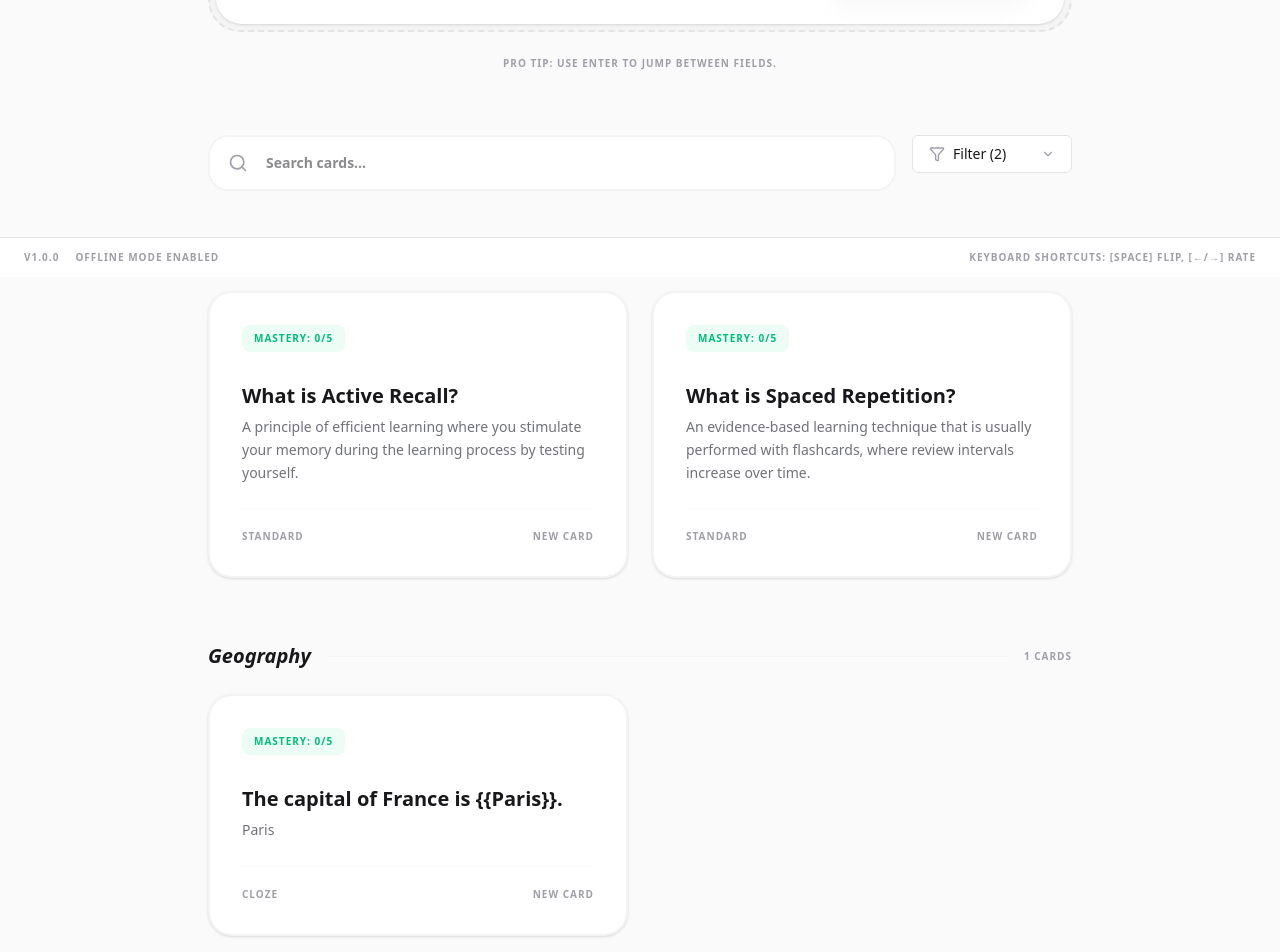
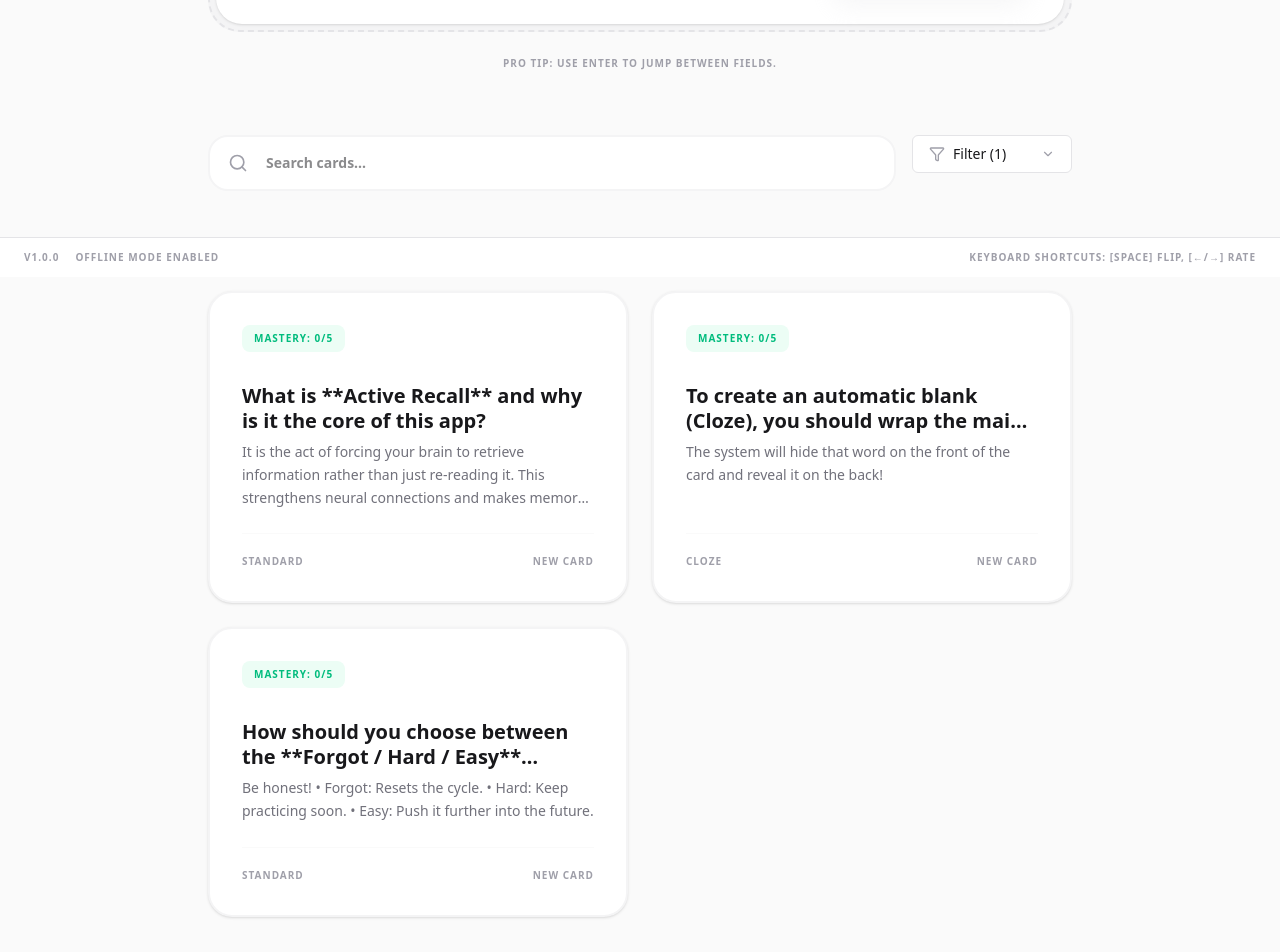
Before and after one commit to HermesEsp/ActiveRecall, a React (Vite) app: page /library in a window 1280 px wide. Shown: the part 523-1475 px from the top of the page. Built offline with nearby package versions, Linux system fonts and the light colour scheme.

Commit message:
feat: add cram mode to dashboard and restore tutorial cards functionality to settings

```diff
--- a/src/application/store/useMasteryStore.ts
+++ b/src/application/store/useMasteryStore.ts
@@ -52,6 +52,7 @@ interface MasteryState {
   migrateAll: () => void;
   exportData: () => string;
   importData: (jsonData: string) => boolean;
+  restoreTutorial: () => void;
 }
 
 export const useMasteryStore = create<MasteryState>()(
@@ -206,6 +207,19 @@ export const useMasteryStore = create<MasteryState>()(
           console.error('Import failed', e);
           return false;
         }
+      },
+      restoreTutorial: () => {
+        const { language, cards: currentCards } = get();
+        const tutorialCards = getDefaultCards(language);
+
+        // Don't add if cards with same content already exist
+        const missingTutorials = tutorialCards.filter(
+          tc => !currentCards.some(cc => cc.front === tc.front)
+        );
+
+        if (missingTutorials.length > 0) {
+          set({ cards: [...currentCards, ...missingTutorials] });
+        }
       }
     }),
     {
--- a/src/presentation/pages/DashboardPage.tsx
+++ b/src/presentation/pages/DashboardPage.tsx
@@ -52,21 +52,32 @@ export const DashboardPage: React.FC = () => {
         <h2 className="text-zinc-500 text-[10px] font-black uppercase tracking-[0.2em] mb-4">{t.dashboard.startPrompt}</h2>
         <div className="bg-zinc-900 dark:bg-zinc-100 p-10 md:p-16 rounded-[40px] shadow-2xl shadow-zinc-200 dark:shadow-none relative overflow-hidden group">
           <div className="relative z-10 flex flex-col items-center gap-8">
-            <h1 className="text-4xl md:text-6xl font-black text-white dark:text-zinc-900 tracking-tight leading-tight">
+            <h1 className="text-4xl md:text-6xl font-black text-white dark:text-zinc-900 tracking-tighter italic">
               {cardsDue > 0
                 ? t.dashboard.reviewCount.replace('{count}', cardsDue.toString())
                 : t.dashboard.allCaughtUp}
             </h1>
 
-            {cardsDue > 0 && (
+            <div className="flex flex-col gap-4 w-full max-w-xs">
               <button
                 onClick={() => navigate('/study')}
-                className="w-full md:w-auto px-16 py-6 bg-white dark:bg-zinc-900 text-zinc-900 dark:text-white rounded-[24px] font-black text-xl hover:scale-[1.05] active:scale-[0.95] transition-all shadow-xl flex items-center justify-center gap-4 group/btn"
+                disabled={cardsDue === 0}
+                className="w-full flex items-center justify-center gap-3 px-8 py-5 bg-white dark:bg-zinc-900 text-zinc-900 dark:text-white rounded-2xl font-black text-sm uppercase tracking-widest hover:scale-105 active:scale-95 transition-all shadow-xl disabled:opacity-20 disabled:hover:scale-100"
               >
-                <span>{t.study.start}</span>
-                <Play size={24} fill="currentColor" className="group-hover/btn:translate-x-2 transition-transform" />
+                <Play size={20} fill="currentColor" />
+                {t.study.title}
               </button>
-            )}
+
+              {cardsDue === 0 && (
+                <button
+                  onClick={() => navigate('/study?all=true')}
+                  className="w-full flex items-center justify-center gap-3 px-8 py-4 bg-zinc-800 dark:bg-zinc-200 text-zinc-300 dark:text-zinc-600 rounded-2xl font-bold text-xs uppercase tracking-widest hover:bg-zinc-700 dark:hover:bg-zinc-300 transition-all"
+                >
+                  <Calendar size={16} />
+                  {t.dashboard.cramMode}
+                </button>
+              )}
+            </div>
           </div>
           <div className="absolute top-0 right-0 w-64 h-64 bg-white/5 dark:bg-zinc-900/5 rounded-full -translate-y-1/2 translate-x-1/2 blur-3xl group-hover:bg-white/10 transition-colors" />
         </div>
--- a/src/presentation/pages/SettingsPage.tsx
+++ b/src/presentation/pages/SettingsPage.tsx
@@ -2,7 +2,7 @@ import React, { useState } from 'react';
 import { useMasteryStore, getDefaultCards } from '../../application/store/useMasteryStore';
 import { cn } from '../../lib/utils';
 import { usePWAInstall } from '../hooks/usePWAInstall';
-import { Download, Globe, Smartphone, Database, Trash2, Languages, Share2, Cloud, Sun, Moon, Monitor } from 'lucide-react';
+import { Download, Globe, Smartphone, Database, Trash2, Languages, Share2, Cloud, Sun, Moon, Monitor, GraduationCap, RotateCcw } from 'lucide-react';
 
 const REQUIRED_CARD_KEYS = ['id', 'front', 'back', 'category', 'masteryLevel', 'type'] as const;
 
@@ -60,12 +60,17 @@ const Modal: React.FC<ModalProps> = ({ open, title, message, confirmLabel = 'OK'
 };
 
 export const SettingsPage: React.FC = () => {
-  const { cards, t, language, setLanguage, theme, setTheme, exportData, importData: importToStore } = useMasteryStore();
+  const { cards, t, language, setLanguage, theme, setTheme, exportData, importData: importToStore, restoreTutorial } = useMasteryStore();
   const { isInstallable, install } = usePWAInstall();
   const [modal, setModal] = useState<Omit<ModalProps, 'onConfirm' | 'onCancel'> & { onConfirm: () => void } | null>(null);
 
   const showAlert = (title: string, message: string) => {
     setModal({ open: true, title, message, onConfirm: () => setModal(null) });
+  };
+
+  const handleRestoreTutorial = () => {
+    restoreTutorial();
+    showAlert('✓', language === 'pt' ? 'Cards de tutorial restaurados!' : 'Tutorial cards restored!');
   };
 
   const showConfirm = (title: string, message: string, onConfirm: () => void, variant: 'danger' | 'info' = 'danger') => {
@@ -204,6 +209,24 @@ export const SettingsPage: React.FC = () => {
           </div>
         </section>
 
+        {/* Onboarding */}
+        <section className="p-6 bg-white dark:bg-zinc-900 border border-zinc-200 dark:border-zinc-800 rounded-2xl shadow-sm">
+          <div className="flex items-center gap-3 mb-2">
+            <div className="w-8 h-8 bg-zinc-100 dark:bg-zinc-800 rounded-lg flex items-center justify-center text-zinc-900 dark:text-zinc-100">
+              <GraduationCap size={18} />
+            </div>
+            <h3 className="text-lg font-bold text-zinc-900 dark:text-zinc-100">{t.settings.onboarding}</h3>
+          </div>
+          <p className="text-sm text-zinc-500 mb-6 leading-relaxed">{t.settings.restoreTutorialDesc}</p>
+          <button
+            onClick={handleRestoreTutorial}
+            className="w-full flex items-center justify-center gap-2 px-4 py-3 bg-zinc-50 dark:bg-zinc-800 text-zinc-900 dark:text-zinc-100 rounded-xl font-bold hover:bg-zinc-100 dark:hover:bg-zinc-700 transition-all border border-zinc-200 dark:border-zinc-700 text-xs uppercase tracking-widest"
+          >
+            <RotateCcw size={14} className="mr-1" />
+            {t.settings.restoreTutorial}
+          </button>
+        </section>
+
         {/* Google Drive — Coming Soon */}
         <section className="p-6 bg-white dark:bg-zinc-900 border border-zinc-200 dark:border-zinc-800 rounded-2xl shadow-sm opacity-60">
           <div className="flex items-center justify-between mb-4">
--- a/src/presentation/pages/StudyPage.tsx
+++ b/src/presentation/pages/StudyPage.tsx
@@ -1,12 +1,15 @@
 import React, { useState, useEffect, useCallback } from 'react';
 import { motion, AnimatePresence } from 'motion/react';
 import { Check, X, RotateCcw, BookOpen, Play, Info, GraduationCap } from 'lucide-react';
+import { useNavigate, useSearchParams } from 'react-router-dom';
 import { useMasteryStore } from '../../application/store/useMasteryStore';
 import { useStudySessionStore } from '../../application/store/useStudySessionStore';
 import { Card } from '../components/Card';
 import { ReviewGrade } from '../../domain/services/SRSEngine';
 
 export const StudyPage: React.FC = () => {
+  const navigate = useNavigate();
+  const [searchParams] = useSearchParams();
   const { getStudyCards, updateMastery, getCategories, t, cards } = useMasteryStore();
   const {
     isActive,
--- a/src/translations.ts
+++ b/src/translations.ts
@@ -1,9 +1,24 @@
 export const translations = {
   en: {
     defaultCards: [
-      { front: 'What is Active Recall?', back: 'A principle of efficient learning where you stimulate your memory during the learning process by testing yourself.', category: 'Learning', type: 'standard' },
-      { front: 'What is Spaced Repetition?', back: 'An evidence-based learning technique that is usually performed with flashcards, where review intervals increase over time.', category: 'Learning', type: 'standard' },
-      { front: 'The capital of France is {{Paris}}.', back: 'Paris', category: 'Geography', type: 'cloze' },
+      {
+        front: 'What is **Active Recall** and why is it the core of this app?',
+        back: 'It is the act of forcing your brain to retrieve information rather than just re-reading it. This strengthens neural connections and makes memory last longer.',
+        category: 'Tutorial',
+        type: 'standard',
+      },
+      {
+        front: 'To create an automatic blank (Cloze), you should wrap the main word in **{{double curly braces}}**.',
+        back: 'The system will hide that word on the front of the card and reveal it on the back!',
+        category: 'Tutorial',
+        type: 'cloze',
+      },
+      {
+        front: 'How should you choose between the **Forgot / Hard / Easy** buttons?',
+        back: "Be honest! \n\n• Forgot: Resets the cycle. \n• Hard: Keep practicing soon. \n• Easy: Push it further into the future.",
+        category: 'Tutorial',
+        type: 'standard',
+      },
     ],
     nav: {
       study: 'Study',
@@ -22,7 +37,8 @@ export const translations = {
       cardsDue: 'Cards Due',
       learning: 'Learning (Lvl 0-4)',
       reviewCount: 'You have {count} cards to review today.',
-      allCaughtUp: "You're all caught up for today!",
+      allCaughtUp: 'All caught up!',
+      cramMode: 'Review All (Cram Mode)',
       tomorrow: 'Tomorrow',
       future: 'Upcoming',
       startPrompt: 'Ready to build your memory?',
@@ -104,8 +120,11 @@ export const translations = {
       sync: 'Your Data',
       syncDesc: 'Everything is saved on your device. To switch phones, use the Export and Import functions above.',
       googleDrive: 'Cloud Backup',
-      googleDriveDesc: 'Save your cards to Google Drive so you never lose your progress.',
-      connectDrive: 'Connect Google Drive',
+      googleDriveDesc: 'Automatic cloud backup for your data.',
+      connectDrive: 'Connect with Drive',
+      onboarding: 'Onboarding',
+      restoreTutorial: 'Restore Tutorial Cards',
+      restoreTutorialDesc: 'Re-add the 3 guide cards to your library.',
       comingSoon: 'Coming Soon',
       backupDrive: 'Backup Now',
       restoreDrive: 'Restore from Drive',
@@ -120,9 +139,24 @@ export const translations = {
   },
   pt: {
     defaultCards: [
-      { front: 'O que é Active Recall?', back: 'Um princípio de aprendizado eficiente onde você estimula sua memória durante o processo de aprendizagem testando a si mesmo.', category: 'Aprendizado', type: 'standard' },
-      { front: 'O que é Repetição Espaçada?', back: 'Uma técnica de aprendizado baseada em evidências, geralmente realizada com flashcards, onde os intervalos de revisão aumentam ao longo do tempo.', category: 'Aprendizado', type: 'standard' },
-      { front: 'A capital da França é {{Paris}}.', back: 'Paris', category: 'Geografia', type: 'cloze' },
+      {
+        front: 'O que é **Active Recall** (Recuperação Ativa) e por que ele é a base deste app?',
+        back: 'É o ato de forçar seu cérebro a recuperar uma informação em vez de apenas lê-la de novo. Isso fortalece as conexões neurais e faz a memória durar muito mais.',
+        category: 'Tutorial',
+        type: 'standard',
+      },
+      {
+        front: 'Para criar uma lacuna automática (Cloze), você deve envolver a palavra principal entre **{{duplas chaves}}**.',
+        back: 'O sistema esconderá essa palavra na frente do card e a revelará no verso!',
+        category: 'Tutorial',
+        type: 'cloze',
+      },
+      {
+        front: 'Como você deve escolher entre os botões **Esqueci / Difícil / Fácil**?',
+        back: "Seja honesto! \n\n• Esqueci: Reinicia o ciclo do card. \n• Difícil: Revisa em breve para fixar. \n• Fácil: Joga o card mais para o futuro.",
+        category: 'Tutorial',
+        type: 'standard',
+      },
     ],
     nav: {
       study: 'Estudar',
@@ -141,7 +175,8 @@ export const translations = {
       cardsDue: 'Cards Pendentes',
       learning: 'Aprendendo (Nível 0-4)',
       reviewCount: 'Você tem {count} cards para revisar hoje.',
-      allCaughtUp: 'Você está em dia por hoje!',
+      allCaughtUp: 'Tudo em dia!',
+      cramMode: 'Maratona (Revisar Tudo)',
       tomorrow: 'Amanhã',
       future: 'Próximos dias',
       startPrompt: 'Pronto para fortalecer sua memória?',
@@ -223,8 +258,11 @@ export const translations = {
       sync: 'Seus Dados',
       syncDesc: 'Tudo fica salvo no seu aparelho. Para trocar de celular, use a função de Exportar e Importar acima.',
       googleDrive: 'Backup na Nuvem',
-      googleDriveDesc: 'Salve seus cards no Google Drive para nunca perder seu progresso.',
-      connectDrive: 'Conectar Google Drive',
+      googleDriveDesc: 'Backup automático nas nuvens.',
+      connectDrive: 'Conectar com Drive',
+      onboarding: 'Introdução',
+      restoreTutorial: 'Restaurar Cards de Tutorial',
+      restoreTutorialDesc: 'Adiciona novamente os 3 cards guia à sua biblioteca.',
       comingSoon: 'Em Breve',
       backupDrive: 'Fazer Backup agora',
       restoreDrive: 'Restaurar do Drive',
```
